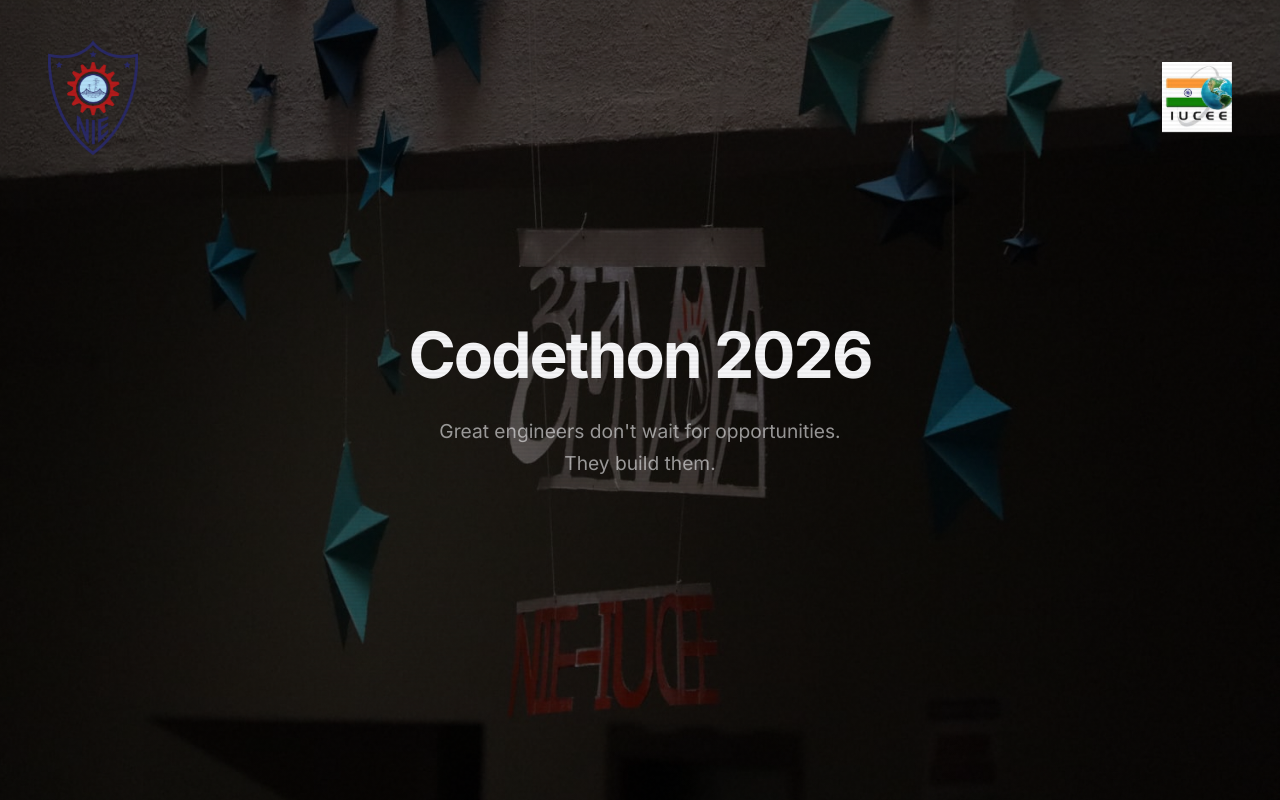
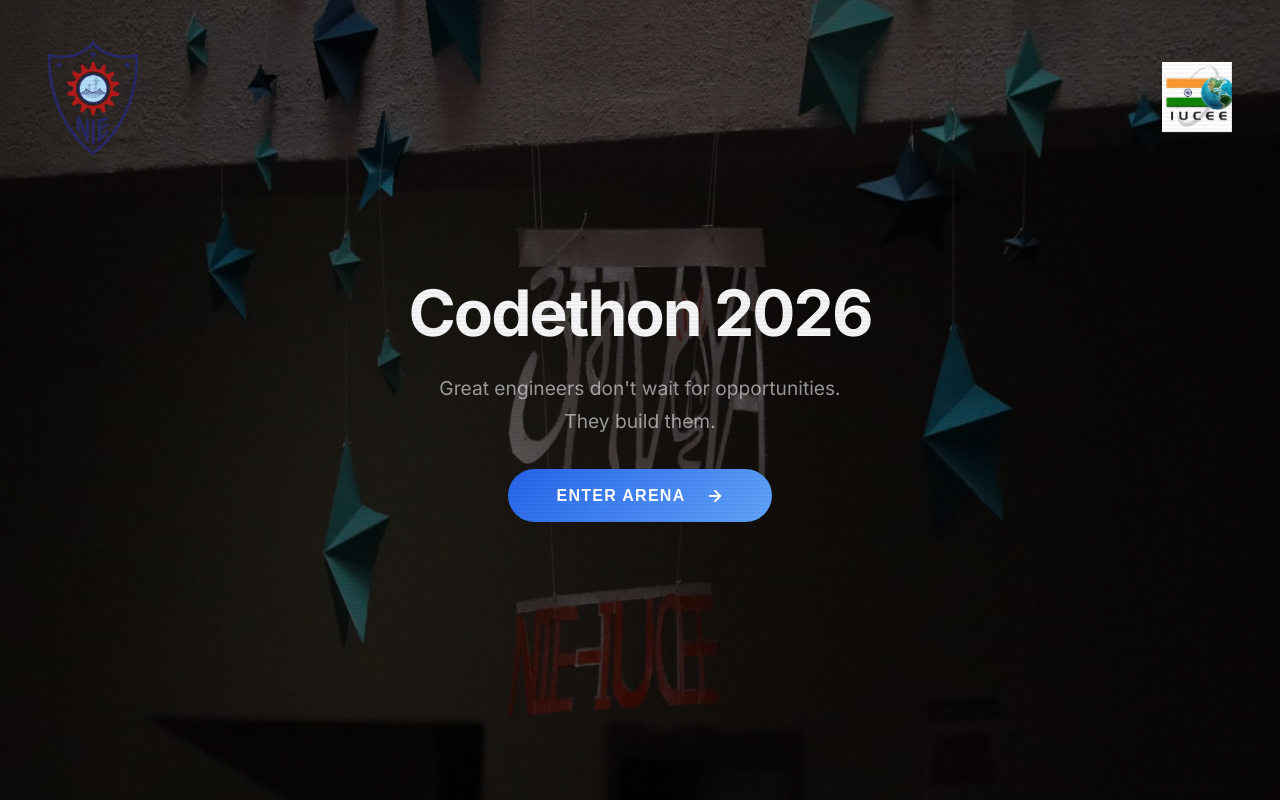
Before and after one commit to codebyraunak/Codethon, a React (Vite) app: page / in a window 1280 px wide. Built offline with nearby package versions, Linux system fonts and the light colour scheme; a web font is replaced by a local one.

Commit message:
Fixed landing page scrolling and added direct login CTA to hero section

```diff
--- a/src/App.jsx
+++ b/src/App.jsx
@@ -361,6 +361,13 @@ function LandingScreen({ onStart }) {
           <div className="hero-content">
             <h1 className="hero-title">Codethon 2026</h1>
             <p className="hero-subtitle">Great engineers don't wait for opportunities.<br/>They build them.</p>
+            <button className="cta-btn" onClick={onStart} style={{ marginTop: '2rem', animation: 'fadeUp 0.8s 1.2s ease forwards', opacity: 0 }}>
+              Enter Arena
+              <svg xmlns="http://www.w3.org/2000/svg" width="18" height="18" viewBox="0 0 24 24" fill="none" stroke="currentColor" strokeWidth="2.5" strokeLinecap="round" strokeLinejoin="round" style={{marginLeft: 8}}>
+                <line x1="5" y1="12" x2="19" y2="12"></line>
+                <polyline points="12 5 19 12 12 19"></polyline>
+              </svg>
+            </button>
           </div>
         </section>
 
--- a/src/apple-theme.css
+++ b/src/apple-theme.css
@@ -42,7 +42,7 @@
     box-sizing: border-box;
 }
 
-.apple-theme-html {
+html {
     scroll-behavior: smooth;
 }
 
@@ -132,7 +132,8 @@
 }
 
 /* --- Landing Sections --- */
-.landing-.apple-theme {
+.landing-body {
+    height: 100vh;
     overflow-y: auto;
 }
 
@@ -616,7 +617,7 @@
    TEST PAGE
    ============================================= */
 
-.test-.apple-theme {
+.test-body {
     background: var(--bg-deep);
     background-image: linear-gradient(rgba(0, 0, 0, 0.75), rgba(0, 0, 0, 0.75)), url('/images/testbackground.jpg');
     background-size: cover;
```
